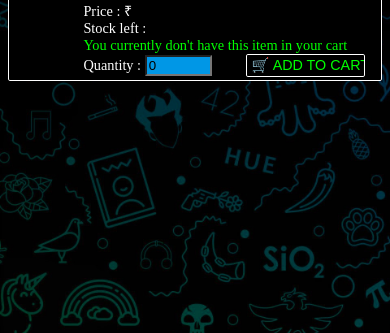
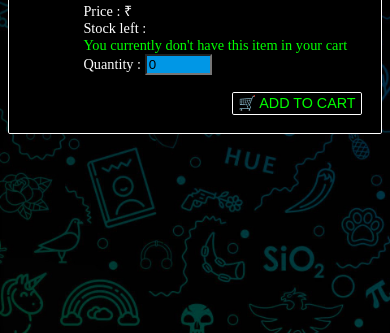
Before and after one commit to Vivek2k20/E_Shop-Version-1, a Flask app: template Templates/addtocart.html in a window 390 px wide. Shown: the part 138-471 px from the top of the page. Run offline with Flask 2, Linux system fonts and the light colour scheme; the template is opened without the code that fills it, so the values that code supplies are empty; some libraries are stand-ins or nearby versions.

Commit message:
Edited Adding product to cart interface to make the button look more beautiful both on pc,phone

```diff
--- a/Static/css/products.css
+++ b/Static/css/products.css
@@ -299,7 +299,8 @@ input[type="submit"] {
     border: 0.13em solid #fff;
     border-radius: 0.13em;
     padding: 5px 10px;
-    left: 42%;
+    left: 70%;
+    margin-bottom: 10px;
     font-size: 1.3em;
     display: inline;
 }
@@ -336,14 +337,12 @@ input[type="submit"] {
             border: 0.13em solid #fff;
             background-color: #000;
             color: #fff;
-            width: 40%;
             font-size: 1em;
         }
         100% {
             border: 0.13em solid #0f0;
             background-color: #0f0;
             color: #000;
-            width: 45%;
             font-size: 1.2em;
         }
     }
@@ -451,12 +450,13 @@ input[type="submit"] {
     input[type="submit"] {
         background-color: #000;
         color: #0f0;
-        width: 40%;
+        width: fit-content;
         position: relative;
         border: 0.13em solid #fff;
         border-radius: 0.13em;
         padding: 2px 5px;
-        left: 10%;
+        left: 50%;
+        margin-bottom: 15px;
         font-size: 1em;
         display: inline;
     }
@@ -467,7 +467,7 @@ input[type="submit"] {
         animation-duration: 0.5s;
         animation-name: addtocart2;
         font-size: 1.2em;
-        width: 45%;
+        width: fit-content;
     }
     .product #details #deletefromcart {
         width: 5%;
--- a/Templates/addtocart.html
+++ b/Templates/addtocart.html
@@ -29,7 +29,7 @@
         <form action="/addtocart/{{ product[0][0] }}" method="POST" >
             <label for "quanity">Quantity :</label>
             <input type="number" autocomplete="off" id="quantity" name="quantity" placeholder={% if item|length<1 %}"0"{% else %}"{{ item[0][2] }}"{% endif %} value={% if item|length<1 %}"0"{% else %}"{{ item[0][2] }}"{% endif %}maxlength="2" required>
-            <input type="submit" value="🛒 ADD TO CART">
+            <br><br><input type="submit" value="🛒 ADD TO CART">
         </form>
     </div>
     {% if msg %}
```
